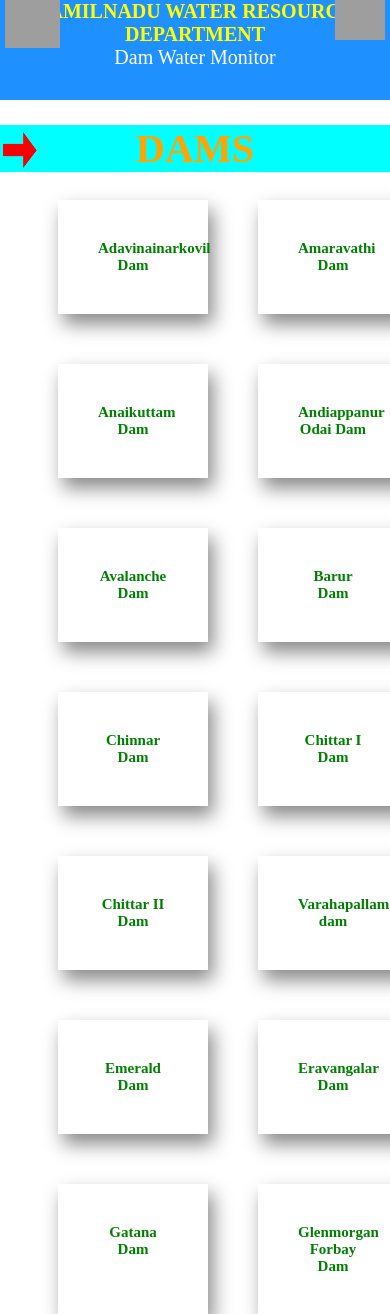
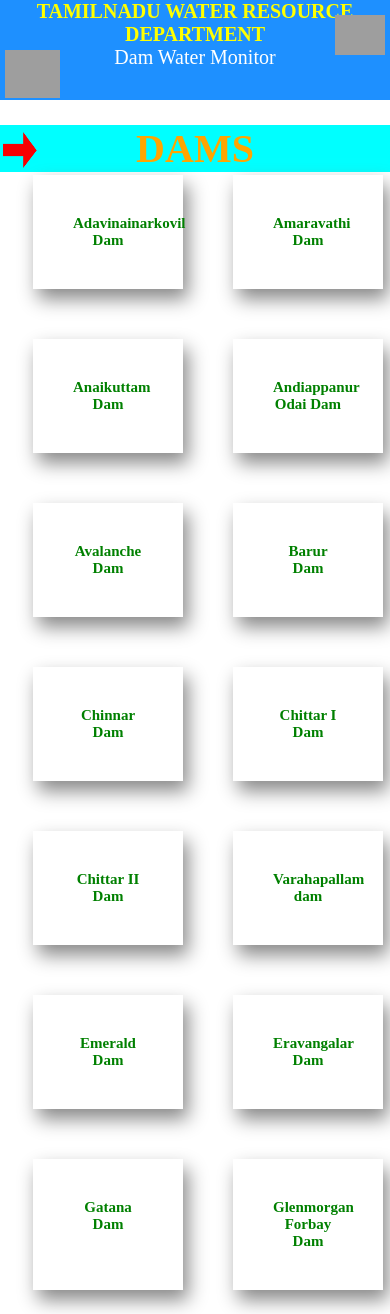
Before and after one commit to JAGAGANESH/TCE, a PHP site: page / in a window 390 px wide; the page is wider, and only the part inside the window is pictured. Shown: the top 1314 px of that part. Run offline with PHP 8.4, Linux system fonts and the light colour scheme; grey boxes are pictures that could not be loaded.

Commit message:
Update index.css

```diff
--- a/TCE_IT_FOURT SEMESTER_PM/Water Quality Monitoring/index.css
+++ b/TCE_IT_FOURT SEMESTER_PM/Water Quality Monitoring/index.css
@@ -191,21 +191,21 @@
         font-size: 20px;
     }
     .tce_img {
-        top: 0;
+        top: 50%;
         left: 5px;
         width: 55px;
         height: 47.5px;
     }
     .tn_gov_img {
-       top: 0;
+        top: 15px;
         right: 5px;
         width: 50px;
         height: 40px;
     }
-
     .grid-container {
          grid-gap: 50px 50px;
          grid-template-columns: 150px 150px;
+         padding: 25px;
     }
     .grid-item {
     }
```
